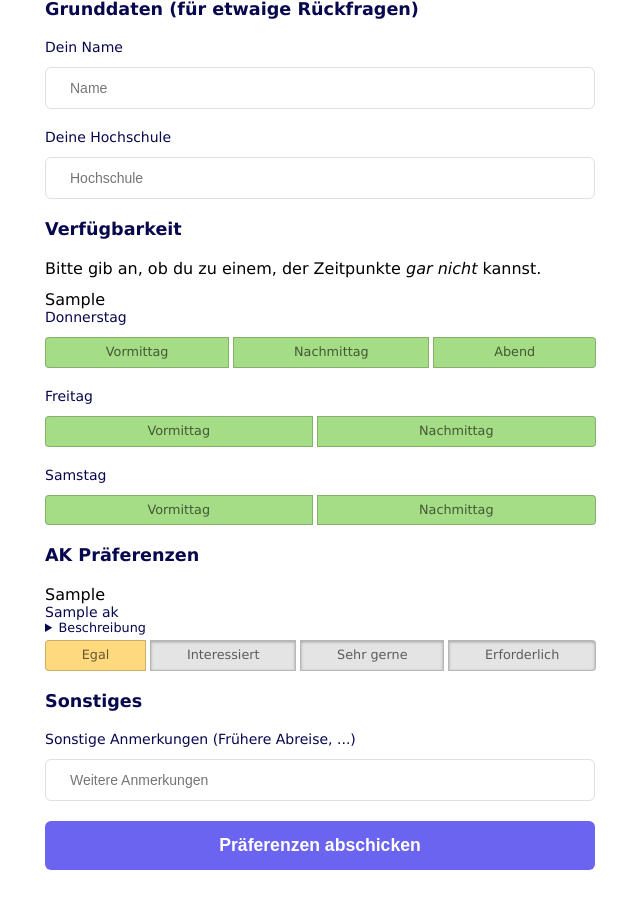
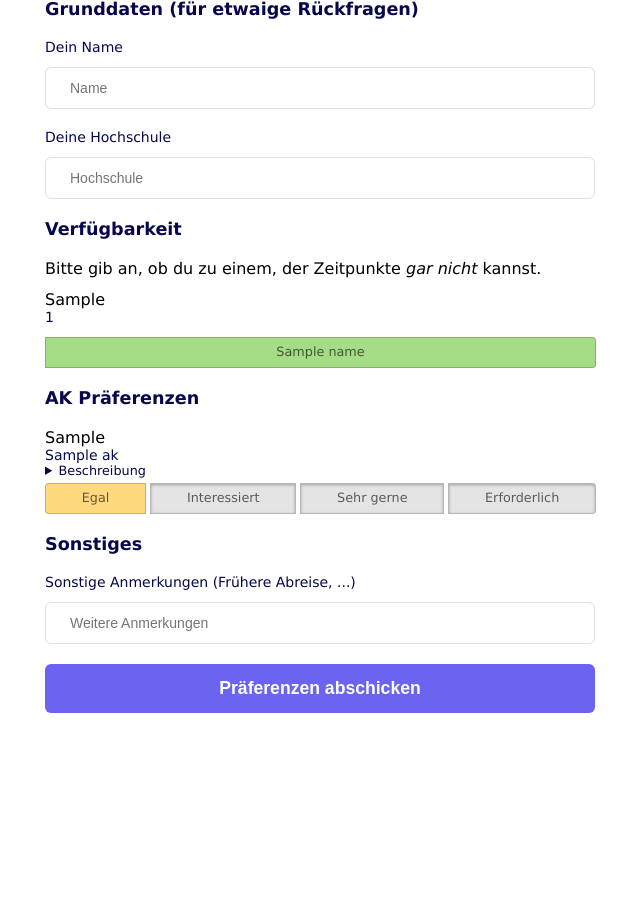
Before and after one commit to felixblanke/ak-plan-poll, a Flask app: template templates/poll.html in a window 1280 px wide. Shown: the part 97-1015 px from the top of the page, without its empty margins (320-960 px from the left). After the commit the page ends 810 px from the top, so only its background shows below. Run offline with Flask 3, Linux system fonts and the light colour scheme; the template is opened without the code that fills it: most values are stand-ins (such as "Sample title", 1, 10 or a date in 2020).

Commit message:
Change block coding to day / name

```diff
--- a/templates/poll.html
+++ b/templates/poll.html
@@ -34,50 +34,36 @@
       />
     </div>
     <!-- availability -->
-    {% if block_list %}
+    {% if blocks %}
     <label class="form-label form-label-2">Verfügbarkeit</label>
     <p class="mb-3">
       Bitte gib an, ob du zu einem, der Zeitpunkte <i>gar nicht</i> kannst.
     </p>
     {% if block_info_html %}{{ block_info_html | safe }}{% endif %}
-    <label for="do" class="form-label"> Donnerstag </label>
-    <div class="radio-group">
-      <input type="checkbox" id="block0" name="block0" checked/>
-      <label for="block0"> Vormittag </label>
-      <input type="checkbox" id="block1" name="block1" checked/>
-      <label for="block1"> Nachmittag </label>
-      <input type="checkbox" id="block2" name="block2" checked/>
-      <label for="block2"> Abend </label>
-    </div>
-    <label for="fr" class="form-label"> Freitag </label>
-    <div class="radio-group">
-      <input type="checkbox" id="block3" name="block3" checked/>
-      <label for="block3"> Vormittag </label>
-      <input type="checkbox" id="block4" name="block4" checked/>
-      <label for="block4"> Nachmittag </label>
-    </div>
-    <label for="sa" class="form-label"> Samstag </label>
-    <div class="radio-group">
-      <input type="checkbox" id="block5" name="block5" checked/>
-      <label for="block5"> Vormittag </label>
-      <input type="checkbox" id="block6" name="block6" checked/>
-      <label for="block6"> Nachmittag </label>
-    </div>
+    {% for day in blocks %}
+      <label for="day{{ loop.index0 }}" class="form-label"> {{ day[0] }} </label>
+      <div class="radio-group">
+        {% for block in day[1] %}
+        <input type="checkbox" id="block{{ block[0] }}" name="block{{ block[0] }}" checked/>
+        <label for="block{{ block[0] }}"> {{ block[1] }} </label>
+        {% endfor %}
+      </div>
+    {% endfor %}
     {% endif %}
 <!--
     <div class="radio-group">
-      {% for block in block_list %}
+      {% for block in blocks %}
         <input type="checkbox" id="block{{ loop.index0 }}" name="block{{ loop.index0 }}" checked/>
         <label for="block{{ loop.index0 }}"> {{ block }} </label>
       {% endfor %}
     </div>
 -->
     <!-- preferences -->
-    {% if ak_list %}
+    {% if aks %}
     <label class="form-label form-label-2">AK Präferenzen</label>
     {% if ak_info_html %}{{ ak_info_html | safe }}{% endif %}
     <div class="radio-flex">
-      {% for ak in ak_list %}
+      {% for ak in aks %}
       <div class="radio-group">
         <legend>
           {{ ak["name"] }}
--- a/wsgi.py
+++ b/wsgi.py
@@ -1,3 +1,4 @@
+from collections import defaultdict
 import json
 from pathlib import Path
 
@@ -28,9 +29,13 @@ def read_ak_list(data: dict, default: list[str] | None = None) -> list[str] | No
         return default
 
 
-def read_block_list(data: dict, default: list[str] | None = None) -> list[str] | None:
+def read_blocks(data: dict, default: dict | None = None) -> dict[str, list[tuple[int, str]]] | None:
     try:
-        return data["timeslots"]["info"]["blocknames"]
+        blocknames = data["timeslots"]["info"]["blocknames"]
+        block_dir = defaultdict(list)
+        for slot_idx, (day, block_name) in enumerate(blocknames):
+            block_dir[day].append((slot_idx, block_name))
+        return block_dir
     except:
         return default
 
@@ -92,7 +97,7 @@ def landing_page():
 def get_form(poll_name: str):
     if (data := read_ak_data(poll_name)) is not None:
         ak_list = read_ak_list(data, default=[])
-        block_list = read_block_list(data, default=[])
+        block_dict = read_blocks(data, default={})
         title = read_info(data, key="title", default=poll_name)
         block_info_html = read_info(data, key="block_info_html")
         ak_info_html = read_info(data, key="ak_info_html")
@@ -100,8 +105,8 @@ def get_form(poll_name: str):
         return render_template(
             "poll.html",
             poll_name=escape(poll_name),
-            ak_list=ak_list,
-            block_list=block_list,
+            aks=ak_list,
+            blocks=block_dict.items(),
             title=escape(title),
             block_info_html=block_info_html, # Do not escape!
             ak_info_html=ak_info_html, # Do not escape!
```
Also changed, not shown: data/koma90-time2.json (+7 -7 lines).
